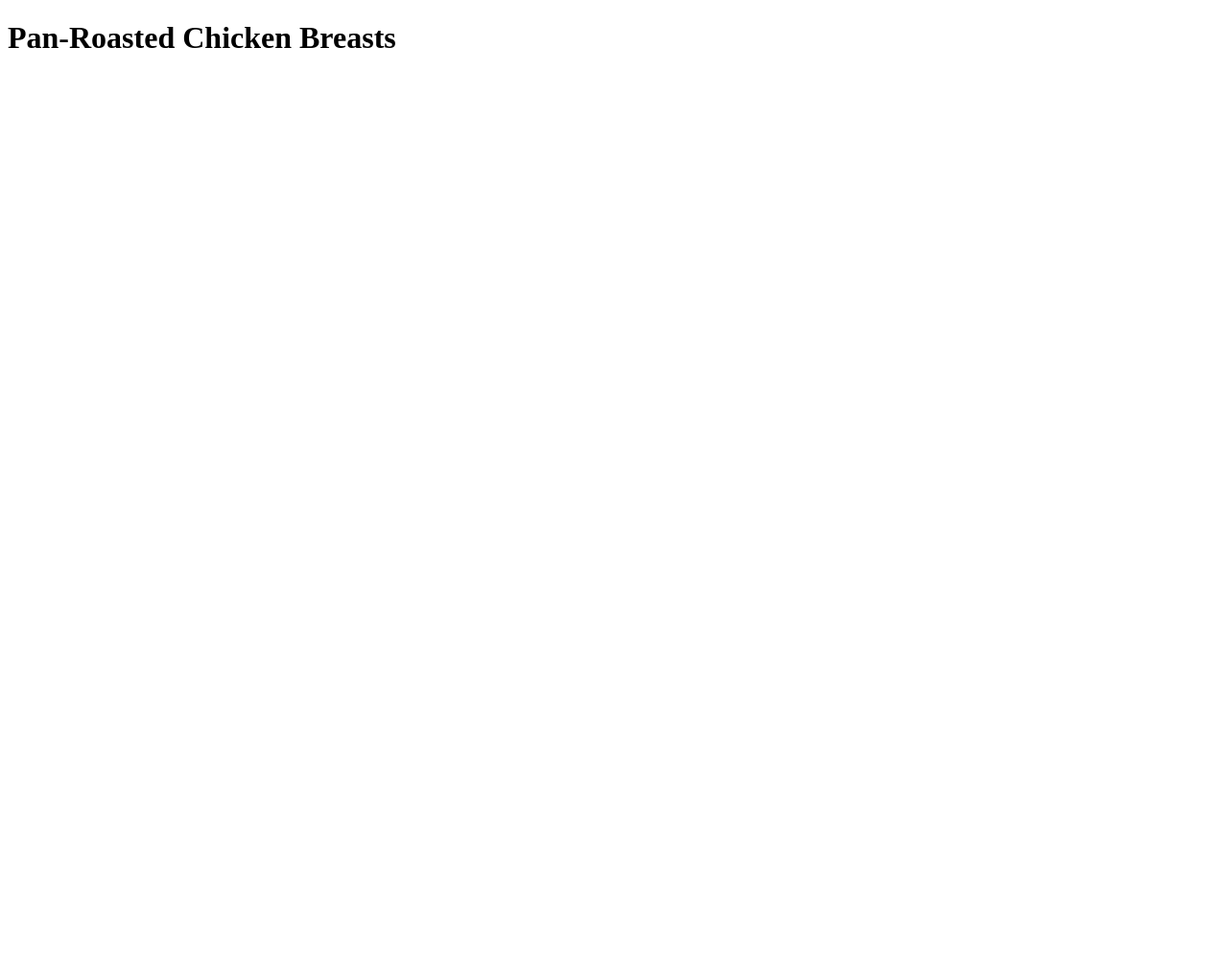
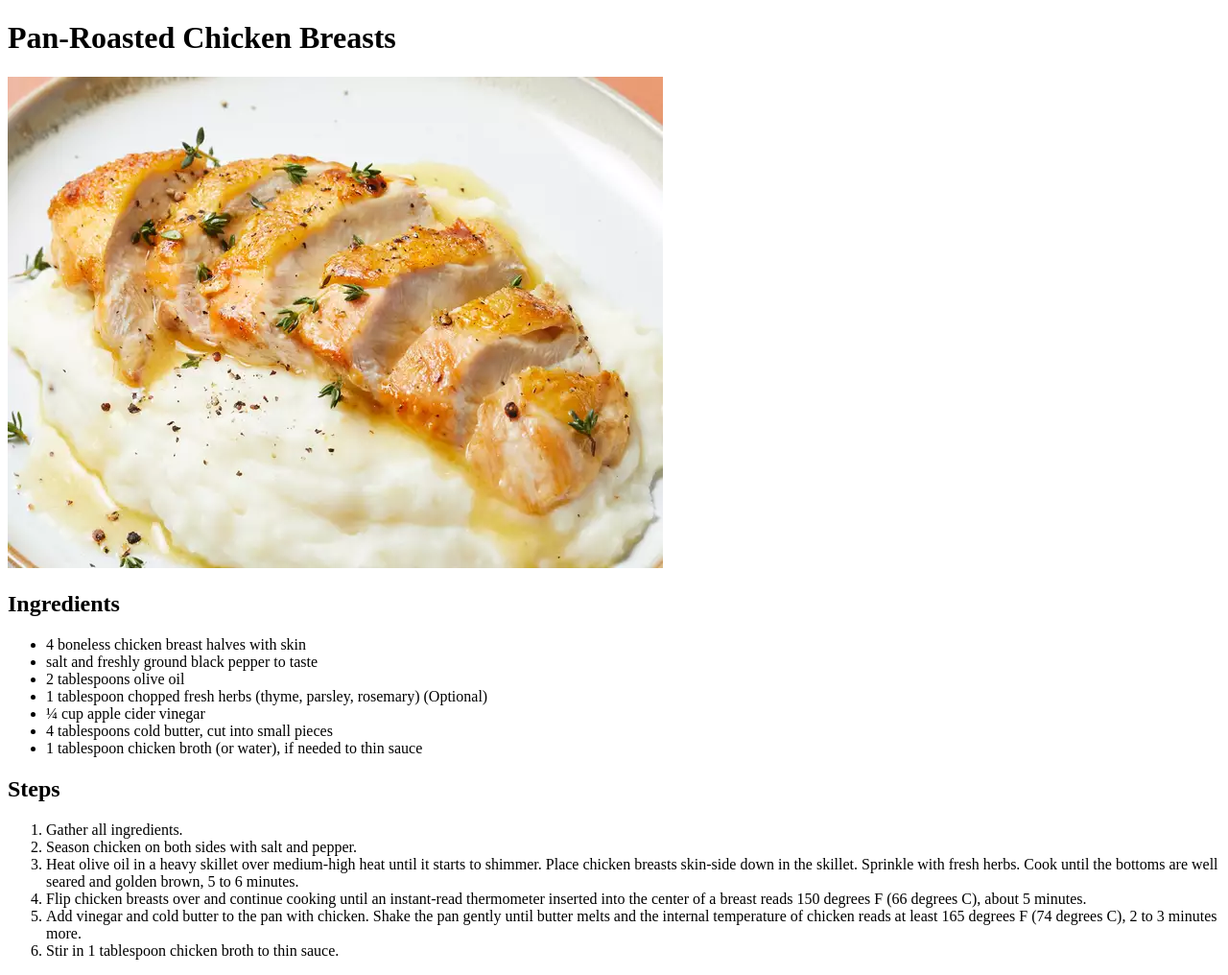
Before and after one commit to sydalwedaie/odin-recipes, a plain HTML site: page recipes/pan-roasted-chicken-breasts.html in a window 1280 px wide. Shown: the whole page at 96% size. Before the commit the page ends 800 px from the top, so only its background shows below. Drawn offline with Linux system fonts and the light colour scheme.

Commit message:
Add content to chicken breast recipe page

```diff
--- a/recipes/pan-roasted-chicken-breasts.html
+++ b/recipes/pan-roasted-chicken-breasts.html
@@ -7,5 +7,26 @@
 </head>
 <body>
   <h1>Pan-Roasted Chicken Breasts</h1>
+  <img src="../img/roasted-chicken.webp" alt="Image of the roasted chicken recipe">
+  <h2>Ingredients</h2>
+  <ul>
+    <li>4 boneless chicken breast halves with skin</li>
+    <li>salt and freshly ground black pepper to taste</li>
+    <li>2 tablespoons olive oil</li>
+    <li>1 tablespoon chopped fresh herbs (thyme, parsley, rosemary) (Optional)</li>
+    <li>¼ cup apple cider vinegar</li>
+    <li>4 tablespoons cold butter, cut into small pieces</li>
+    <li>1 tablespoon chicken broth (or water), if needed to thin sauce</li>
+  </ul>
+
+  <h2>Steps</h2>
+  <ol>
+    <li>Gather all ingredients.</li>
+    <li>Season chicken on both sides with salt and pepper.</li>
+    <li>Heat olive oil in a heavy skillet over medium-high heat until it starts to shimmer. Place chicken breasts skin-side down in the skillet. Sprinkle with fresh herbs. Cook until the bottoms are well seared and golden brown, 5 to 6 minutes.</li>
+    <li>Flip chicken breasts over and continue cooking until an instant-read thermometer inserted into the center of a breast reads 150 degrees F (66 degrees C), about 5 minutes.</li>
+    <li>Add vinegar and cold butter to the pan with chicken. Shake the pan gently until butter melts and the internal temperature of chicken reads at least 165 degrees F (74 degrees C), 2 to 3 minutes more.</li>
+    <li>Stir in 1 tablespoon chicken broth to thin sauce.</li>
+  </ol>
 </body>
 </html>
```
Also changed, not shown: img/roasted-chicken.webp (added).
